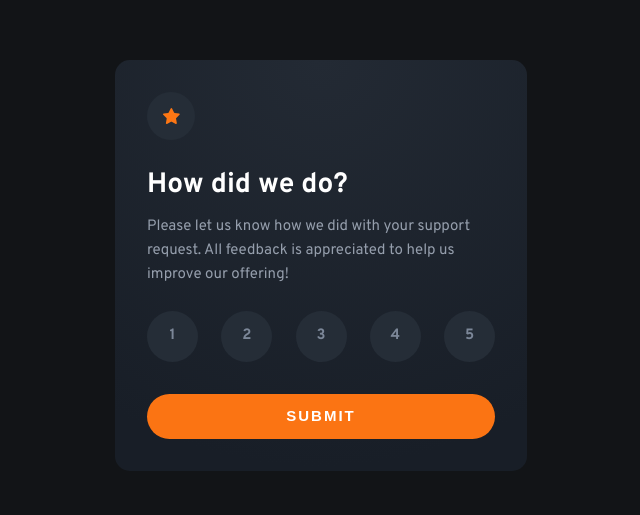
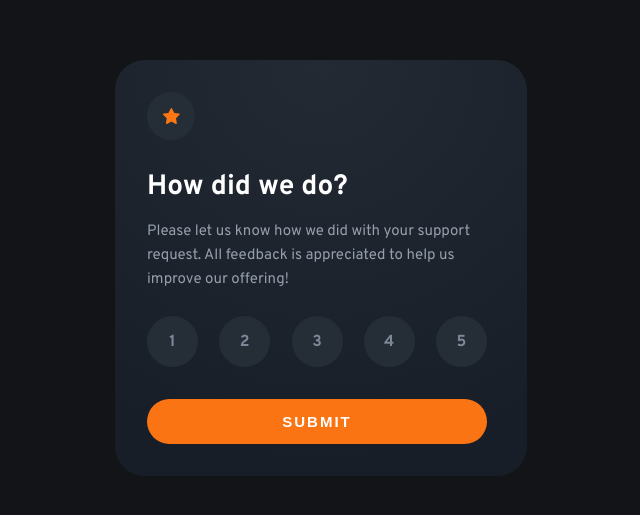
Before and after one commit to tiago-jv0/interactive-rating-component, a website: page index.html in a window 1536 px wide. Shown: the part 135-650 px from the top of the page, without its empty margins (447-1087 px from the left). Drawn offline with Linux system fonts and the light colour scheme.

Commit message:
feat: improve layout

```diff
--- a/scss/abstracts/_variables.scss
+++ b/scss/abstracts/_variables.scss
@@ -9,6 +9,7 @@
 
     --font-size-paragraph: 1.4rem;
     --line-height-paragraph: 2.2rem;
+
     --font-size-heading: 2.4rem;
     --line-height-heading: 3rem;
 
@@ -24,6 +25,6 @@
         --font-size-paragraph: 1.5rem;
 
         --line-height-paragraph: 2.4rem;
-        --line-height-heading: 3rem;
+        --line-height-heading: 3.5rem;
     }
 }
--- a/scss/base/_globals.scss
+++ b/scss/base/_globals.scss
@@ -20,6 +20,11 @@ body {
     align-items: center;
     justify-content: center;
     height: 100vh;
+
+    @media screen and (min-width: 768px) {
+        display: block;
+        padding-top: 19.5rem;
+    }
 }
 
 button {
--- a/scss/components/_card.scss
+++ b/scss/components/_card.scss
@@ -7,7 +7,8 @@
 
     @media screen and (min-width: 1440px) {
         max-width: 41.2rem;
-        padding: 3.2rem;
+        padding: 3.2rem 4rem 3.2rem 3.2rem;
+        border-radius: 3rem;
     }
 
     &__icon {
--- a/scss/components/_rating.scss
+++ b/scss/components/_rating.scss
@@ -24,6 +24,9 @@
         @media screen and (min-width: 1440px) {
             height: 5.1rem;
             width: 5.1rem;
+
+            font-size: 1.6rem;
+            line-height: 2.4rem;
         }
     }
 
```
Also changed, not shown: styles.css, 1 other file.
